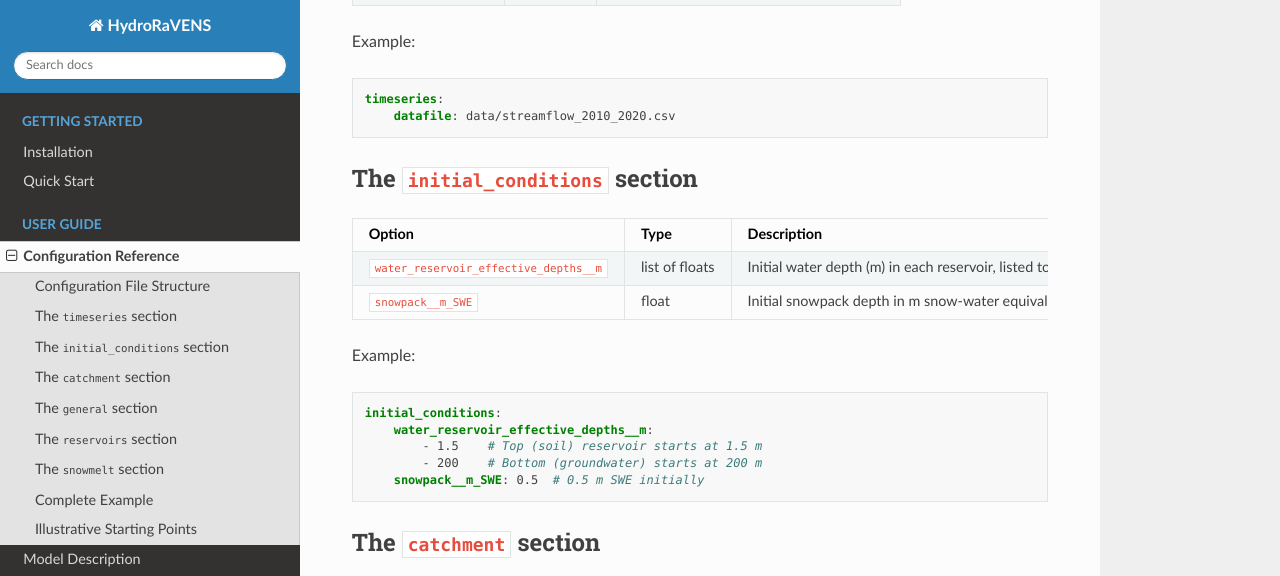
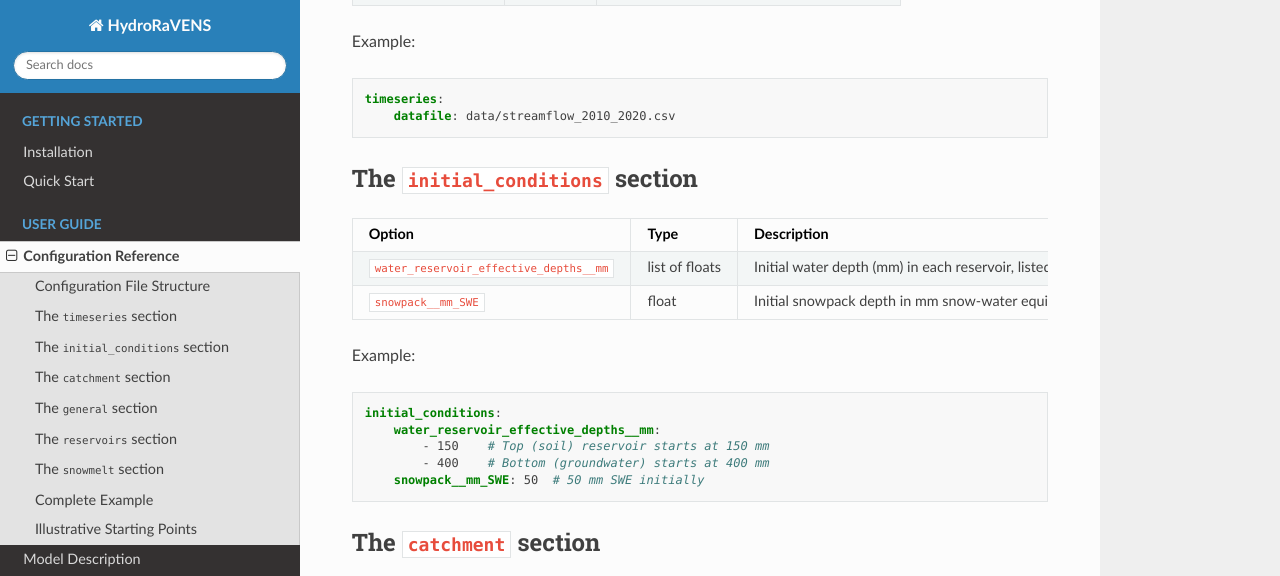
Before and after one commit to MNiMORPH/hydroRaVENS, a Sphinx documentation site: the page built from docs/source/configuration.rst, in a window 1280 px wide and 1400 px high, scrolled down 734 px. Shown: the top 576 px of the window. Built offline with Sphinx 7.4.7 and the Read the Docs theme 3.1.0, drawn with Linux system fonts in a browser that asks for light colours; some of the changed text lies outside the part shown.

Commit message:
Fix YAML key names in docs: __m → __mm
configuration.rst and quickstart.rst still referenced the old
water_reservoir_effective_depths__m, snowpack__m_SWE, and
maximum_effective_depths__m keys after the code was updated to __mm.
Any user following the docs would get a KeyError. Also corrected the
illustrative depth values in configuration.rst (1.5 m, 200 m → 150 mm,
400 mm; 0.5 m SWE → 50 mm SWE) to be consistent with mm units.

Co-Authored-By: Claude Sonnet 4.6 <noreply@anthropic.com>

```diff
--- a/docs/source/configuration.rst
+++ b/docs/source/configuration.rst
@@ -59,22 +59,22 @@ The ``initial_conditions`` section
    * - Option
      - Type
      - Description
-   * - ``water_reservoir_effective_depths__m``
+   * - ``water_reservoir_effective_depths__mm``
      - list of floats
-     - Initial water depth (m) in each reservoir, listed top to bottom
-   * - ``snowpack__m_SWE``
+     - Initial water depth (mm) in each reservoir, listed top to bottom
+   * - ``snowpack__mm_SWE``
      - float
-     - Initial snowpack depth in m snow-water equivalent (SWE)
+     - Initial snowpack depth in mm snow-water equivalent (SWE)
 
 Example:
 
 .. code-block:: yaml
 
     initial_conditions:
-        water_reservoir_effective_depths__m:
-            - 1.5    # Top (soil) reservoir starts at 1.5 m
-            - 200    # Bottom (groundwater) starts at 200 m
-        snowpack__m_SWE: 0.5  # 0.5 m SWE initially
+        water_reservoir_effective_depths__mm:
+            - 150    # Top (soil) reservoir starts at 150 mm
+            - 400    # Bottom (groundwater) starts at 400 mm
+        snowpack__mm_SWE: 50  # 50 mm SWE initially
 
 The ``catchment`` section
 ~~~~~~~~~~~~~~~~~~~~~~~~~
@@ -151,9 +151,9 @@ All lists must have the same length.
    * - ``exfiltration_fractions``
      - list of floats
      - Fraction (0–1) of drainage exiting as discharge
-   * - ``maximum_effective_depths__m``
+   * - ``maximum_effective_depths__mm``
      - list of floats
-     - Storage capacity (m) per reservoir; use ``.inf`` for unlimited
+     - Storage capacity (mm) per reservoir; use ``.inf`` for unlimited
 
 Example:
 
@@ -166,7 +166,7 @@ Example:
         exfiltration_fractions:
             - 0.8     # 80% to river, 20% to next layer
             - 1.0     # 100% to river (should be 1.0; warning issued if not)
-        maximum_effective_depths__m:
+        maximum_effective_depths__mm:
             - .inf
             - .inf
 
@@ -204,8 +204,8 @@ Complete Example
         datafile: data/input.csv
 
     initial_conditions:
-        water_reservoir_effective_depths__m: [2, 400]
-        snowpack__m_SWE: 0
+        water_reservoir_effective_depths__mm: [2, 400]
+        snowpack__mm_SWE: 0
 
     catchment:
         drainage_basin_area__km2: 3800
@@ -219,7 +219,7 @@ Complete Example
     reservoirs:
         e_folding_residence_times__days: [16, 2000]
         exfiltration_fractions: [0.8, 1.0]
-        maximum_effective_depths__m: [.inf, .inf]
+        maximum_effective_depths__mm: [.inf, .inf]
 
     snowmelt:
         PDD_melt_factor: 1.0
```
Also changed, not shown: docs/source/quickstart.rst (+4 -4 lines).
